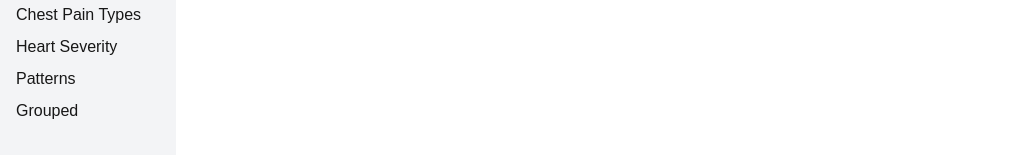
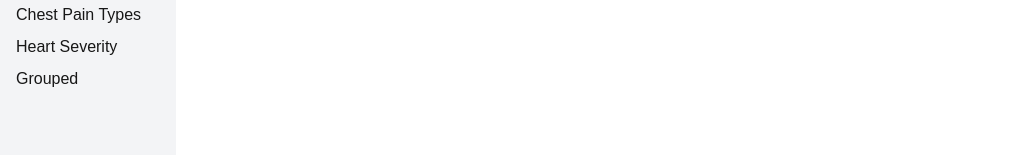
Before and after one commit to nischaldinesh/infoviz_final, a Next.js app: page /dashboard/scatterplot in a window 1280 px wide. Shown: the part 281-436 px from the top of the page, without its empty margins (0-1015 px from the left). Built offline with nearby package versions, Linux system fonts and the light colour scheme.

Commit message:
removed grouped graphs

```diff
--- a/components/DashboardLayout.tsx
+++ b/components/DashboardLayout.tsx
@@ -62,14 +62,6 @@ export default function DashboardLayout({
                 </Link>
               </li>
               <li className="mb-2">
-                <Link
-                  href="/dashboard/patterns"
-                  className="hover:text-blue-600"
-                >
-                  Patterns
-                </Link>
-              </li>
-              <li className="mb-2">
                 <Link href="/dashboard/grouped" className="hover:text-blue-600">
                   Grouped
                 </Link>
```
